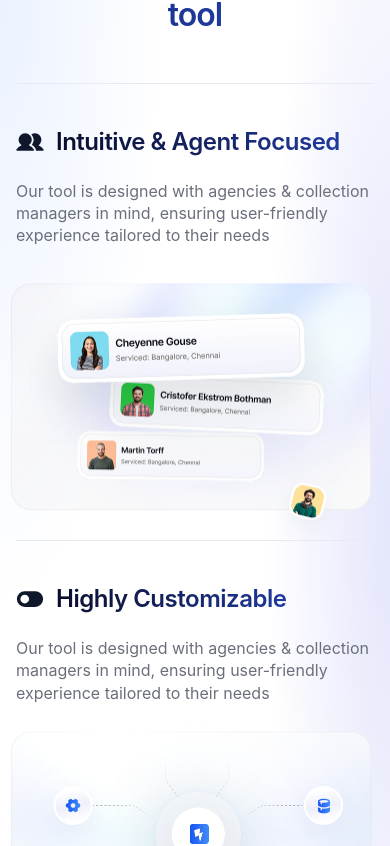
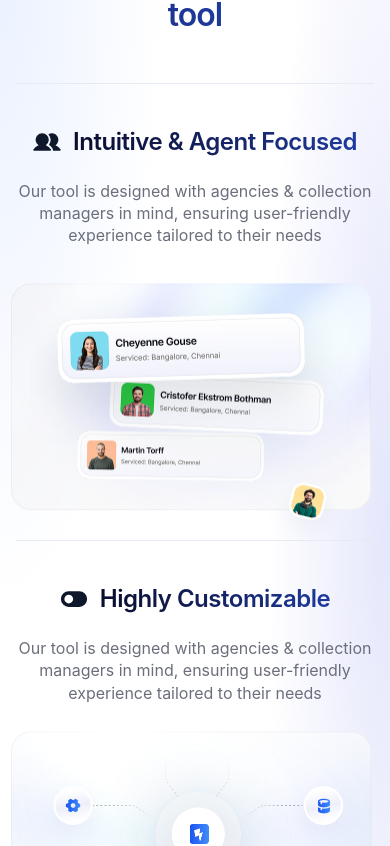
Before and after one commit to Archnightt/kraftbase-assignment, a React (Vite) app: page / in a window 390 px wide. Shown: the part 1058-1904 px from the top of the page. Built offline with nearby package versions, Linux system fonts and the light colour scheme.

Commit message:
text alignment for mobile view

```diff
--- a/src/components/Features.tsx
+++ b/src/components/Features.tsx
@@ -3,7 +3,7 @@ import type { Icon } from '@phosphor-icons/react';
 import staffImg from '../assets/staff.png';
 import apiIntegrationImg from '../assets/API_Integration.png';
 import drivenByDataImg from '../assets/DrivenByData.png';
-import aflImg from '../assets/AFL.png';
+import aflImg from '../assets/AFL-Enquiry.png';
 
 const gradientText = 'bg-gradient-to-r from-[#0a0d2c] to-[#1e3a9e] bg-clip-text text-transparent';
 
@@ -102,11 +102,13 @@ export default function Features() {
 					{features.map(({ title, description, Icon, weight, img, alt, fit, cell }) => (
 						<div key={title} className={`border-[#e8eaf3] flex flex-col ${cell}`}>
 							<div className="pt-10 md:pt-12 md:max-w-[549px] box-content flow-root">
-								<h3 className="relative z-10 text-[24px] md:text-[28px] font-semibold tracking-[-0.02em] mb-5 flex items-center gap-3">
+								<h3 className="relative z-10 text-[24px] md:text-[28px] font-semibold tracking-[-0.02em] mb-5 flex items-center justify-center md:justify-start text-center md:text-left gap-3">
 									<Icon size={28} weight={weight} className="shrink-0" />
 									<span className={gradientText}>{title}</span>
 								</h3>
-								<p className="relative z-0 text-[#6b6f7b] text-[16px] md:text-[19px] leading-[1.4] mb-8">{description}</p>
+								<p className="relative z-0 text-[#6b6f7b] text-[16px] md:text-[19px] leading-[1.4] mb-8 text-center md:text-left">
+									{description}
+								</p>
 								<img
 									src={img}
 									alt={alt}
```
Also changed, not shown: src/assets/AFL-Enquiry.png (renamed from src/assets/AFL.png).
